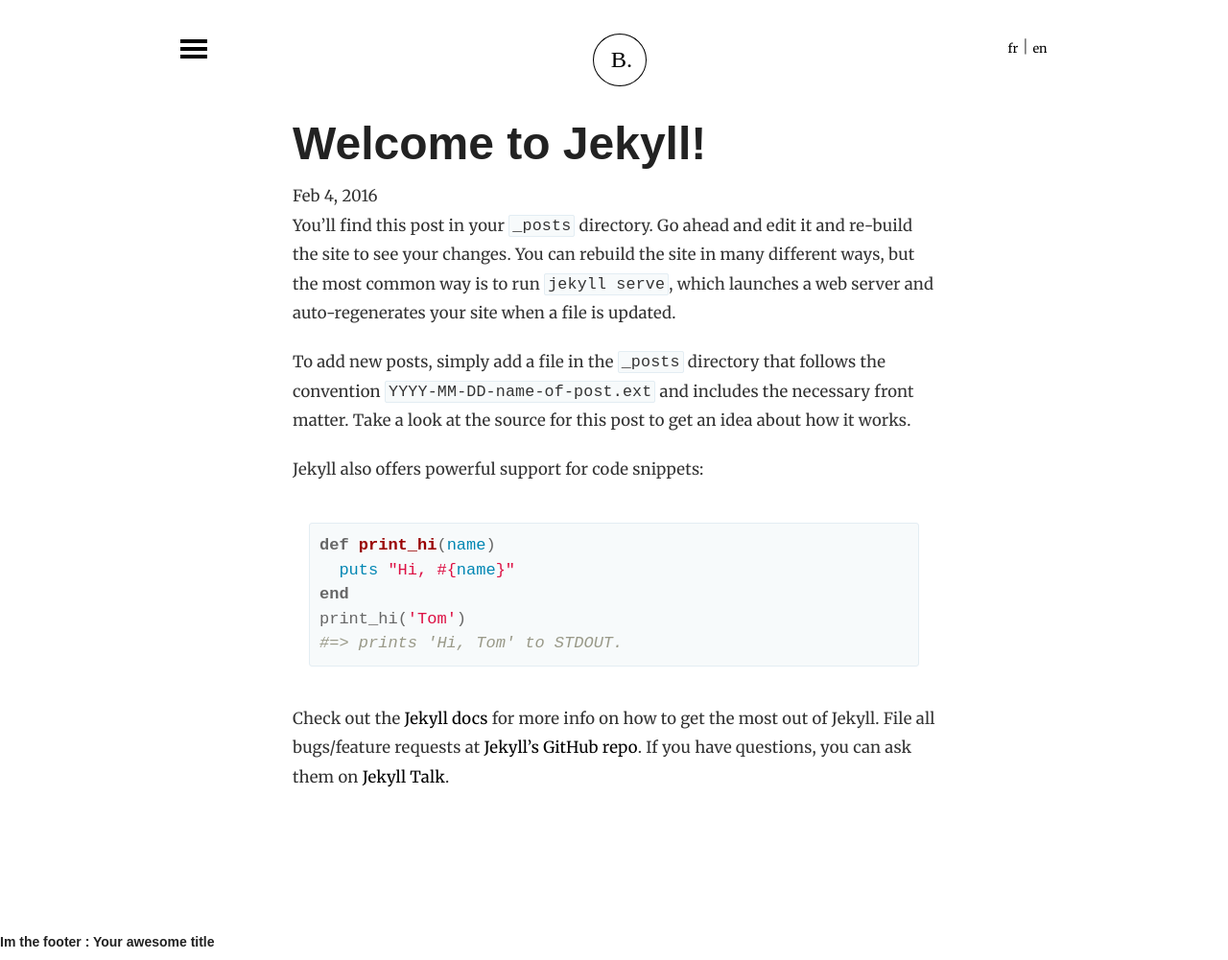
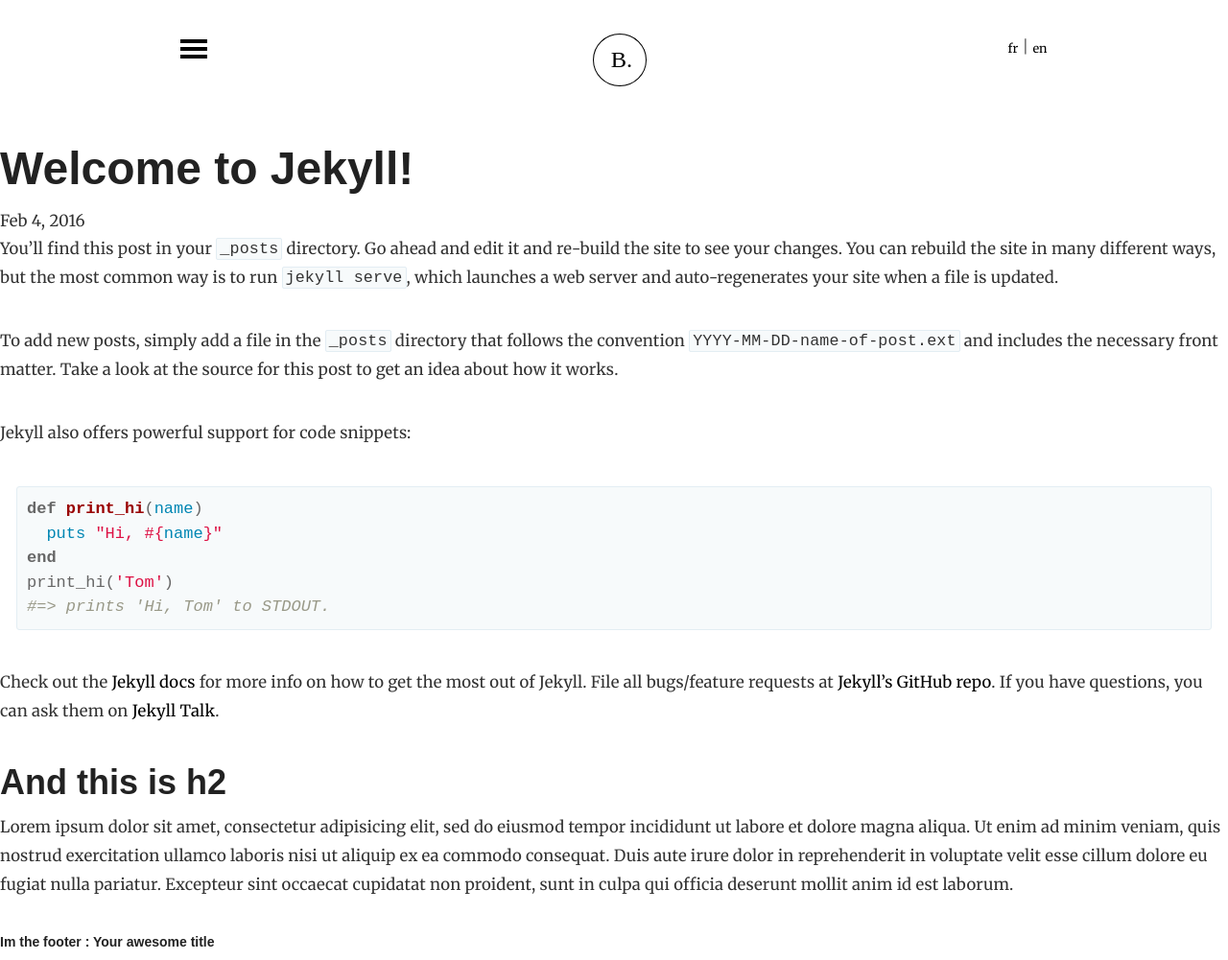
Before and after one commit to bdavidxyz/jekyll-convert, a Jekyll site: the page built from _posts/2016-02-04-welcome-to-jekyll.markdown, in a window 1280 px wide and 1001 px high. Shown: the whole window at 96% size. Built offline with Jekyll 4.4.1, drawn with Linux system fonts in a browser that asks for light colours.

Commit message:
grid reset

```diff
--- a/_layouts/default.html
+++ b/_layouts/default.html
@@ -9,7 +9,7 @@
   {% include header.html %}
 
   <main>
-    <div class="overlay-container {{pageval}}" container>
+    <div class="overlay-container {{pageval}}">
       <div class="menu-content">
         <div class="wrapper">
           <div class="menu-content__layout">
--- a/_layouts/post.html
+++ b/_layouts/post.html
@@ -3,13 +3,13 @@
 ---
 <article class="post" itemscope itemtype="http://schema.org/BlogPosting">
 
-  <div row>
+  <div>
 
 
-    <div column="5">
+    <div>
     &nbsp;
     </div>
-    <div column="14">
+    <div>
       <header class="post-header">
         <h1 class="post-title" itemprop="name headline">{{ page.title }}</h1>
         <p class="post-meta"><time datetime="{{ page.date | date_to_xmlschema }}" itemprop="datePublished">{{ page.date | date: "%b %-d, %Y" }}</time>{% if page.author %} • <span itemprop="author" itemscope itemtype="http://schema.org/Person"><span itemprop="name">{{ page.author }}</span></span>{% endif %}</p>
@@ -18,7 +18,7 @@
         {{ content }}
       </div>
     </div>
-    <div column="5">
+    <div>
       &nbsp;
     </div>
   </div>
--- a/_posts/2016-02-04-welcome-to-jekyll.markdown
+++ b/_posts/2016-02-04-welcome-to-jekyll.markdown
@@ -20,6 +20,16 @@
 
 Check out the [Jekyll docs][jekyll-docs] for more info on how to get the most out of Jekyll. File all bugs/feature requests at [Jekyll’s GitHub repo][jekyll-gh]. If you have questions, you can ask them on [Jekyll Talk][jekyll-talk].
 
+
+## And this is h2
+
+Lorem ipsum dolor sit amet, consectetur adipisicing elit, sed do eiusmod
+tempor incididunt ut labore et dolore magna aliqua. Ut enim ad minim veniam,
+quis nostrud exercitation ullamco laboris nisi ut aliquip ex ea commodo
+consequat. Duis aute irure dolor in reprehenderit in voluptate velit esse
+cillum dolore eu fugiat nulla pariatur. Excepteur sint occaecat cupidatat non
+proident, sunt in culpa qui officia deserunt mollit anim id est laborum.
+
 [jekyll-docs]: http://jekyllrb.com/docs/home
 [jekyll-gh]:   https://github.com/jekyll/jekyll
 [jekyll-talk]: https://talk.jekyllrb.com/
--- a/_sass/core/layout/_type.scss
+++ b/_sass/core/layout/_type.scss
@@ -39,7 +39,7 @@
 // Paragraphs
 // --------
 
-p:not(:last-child) { margin-bottom: unitSize(3, -4); }
+p:not(:last-child) { margin-bottom: unitSize(5, -4); }
 
 
 //
--- a/_sass/custom/_custom.scss
+++ b/_sass/custom/_custom.scss
@@ -183,7 +183,7 @@
 
 p {
   font-weight: 300;
-  line-height: 1.8rem;
+  line-height: 1.8;
   letter-spacing: 0.01rem;
   color:#333333;
   font-size: 0.98rem;
```
